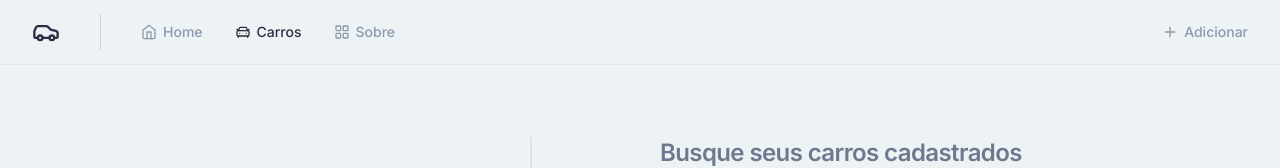
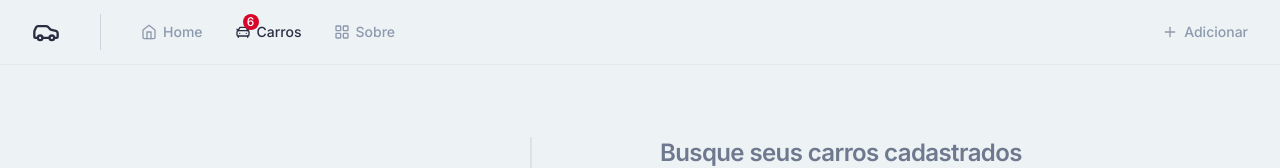
Before and after one commit to RenanFachin/PUCRS_hotwheels-CRUD, a React (Vite) app: page /cars in a window 1280 px wide. Shown: the top 168 px of the page. Built offline with nearby package versions, Linux system fonts and the light colour scheme.

Commit message:
feat: Adiciona sinalização da quantidade de carros já cadastrados no menu de navegação

```diff
--- a/src/components/nav-link.tsx
+++ b/src/components/nav-link.tsx
@@ -8,7 +8,7 @@ export function NavLink(props: NavLinkProps) {
   return (
     <Link
       data-active={pathname === props.to}
-      className="flex items-center gap-1.5 text-sm font-medium text-primary-500 data-[active=true]:text-primary-900 hover:text-primary-700"
+      className="relative flex items-center gap-1.5 text-sm font-medium text-primary-500 data-[active=true]:text-primary-900 hover:text-primary-700"
       {...props}
     />
   )
--- a/src/components/navbar.tsx
+++ b/src/components/navbar.tsx
@@ -1,8 +1,13 @@
 import { Car, CarFront, Home, LayoutGrid, Plus } from 'lucide-react'
+import { useContext } from 'react'
+
+import { CarsContext } from '@/contexts/carsContext'
 
 import { NavLink } from './nav-link'
 
 export function Navbar() {
+  const { cars } = useContext(CarsContext)
+
   return (
     <div className="border-b">
       <div className="flex h-16 items-center gap-3 px-2 md:gap-10 md:px-8">
@@ -19,6 +24,13 @@ export function Navbar() {
           <NavLink to="/cars">
             <CarFront className="size-4" />
             Carros
+            {cars.length > 0 && (
+              <div className="absolute -top-2 left-2 size-4 rounded-full bg-highlight-500">
+                <p className="flex items-center justify-center text-xs text-white">
+                  {cars.length}
+                </p>
+              </div>
+            )}
           </NavLink>
 
           <NavLink to="/about">
--- a/src/contexts/carsContext.tsx
+++ b/src/contexts/carsContext.tsx
@@ -58,7 +58,7 @@ export function CarsContextProvider({ children }: CarsContextProviderProps) {
       const carsArray = [...cars, newCar]
 
       setCars(carsArray)
-      console.log(cars)
+      // console.log(cars)
 
       toast.success('Carro adicionar com sucesso!')
     } catch {
```
